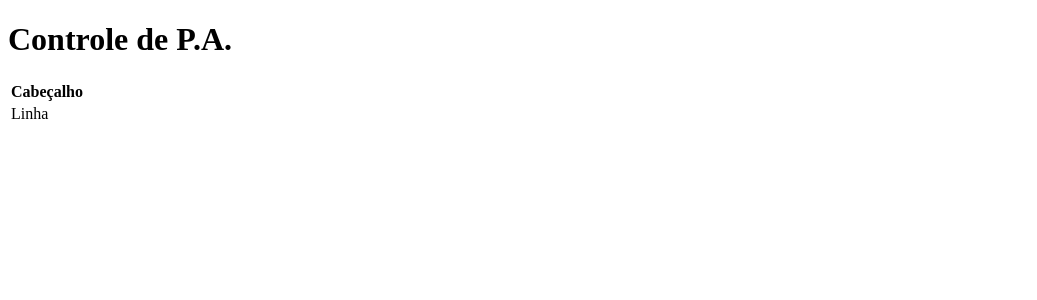
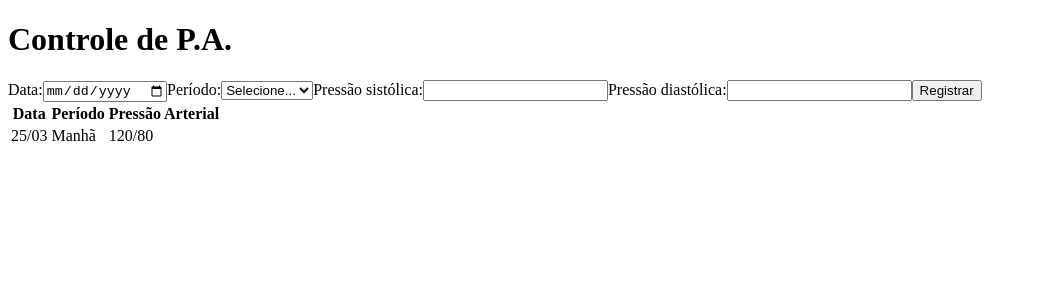
Before and after one commit to leonardo-amaro/controle-pa, a React (Vite) app: page / in a window 1280 px wide. Shown: the top 300 px of the page, without its empty margins (0-1037 px from the left). Built offline with nearby package versions, Linux system fonts and the light colour scheme.

Commit message:
adicionando Formulário e corrigindo a tabela

```diff
--- a/src/App.jsx
+++ b/src/App.jsx
@@ -1,9 +1,11 @@
+import Formulario from "./components/Fromulario"
 import Tabela from "./components/Tabela"
 
 const App = () => {
   return (
     <>
       <h1>Controle de P.A.</h1>
+      <Formulario />
       <Tabela />
     </>
   )
--- /dev/null
+++ b/src/components/Fromulario/index.jsx
@@ -0,0 +1,22 @@
+const Formulario = () => {
+    return (
+        <form>
+            <label htmlFor="data">Data:</label>
+            <input type="date" name="data" id="data" />
+            <label htmlFor="periodo-dia">Período:</label>
+            <select name="periodo-dia" id="periodo-dia">
+                <option value="" selected>Selecione...</option>
+                <option value="manha">Manhã</option>
+                <option value="tarde">Tarde</option>
+                <option value="noite">Noite</option>
+            </select>
+            <label htmlFor="p-sistole">Pressão sistólica:</label>
+            <input type="number" name="p-sistole" id="p-sistole" />
+            <label htmlFor="p-diastole">Pressão diastólica:</label>
+            <input type="number" name="p-diastole" id="p-diastole" />
+            <button>Registrar</button>
+        </form>
+    )
+}
+
+export default Formulario
--- a/src/components/Tabela/index.jsx
+++ b/src/components/Tabela/index.jsx
@@ -2,10 +2,14 @@ const Tabela = () => {
     return (
         <table>
             <thead>
-                <th>Cabeçalho</th>
+                <th>Data</th>
+                <th>Período</th>
+                <th>Pressão Arterial</th>
             </thead>
             <tr>
-                <td>Linha</td>
+                <td>25/03</td>
+                <td>Manhã</td>
+                <td>120/80</td>
             </tr>
         </table>
     )
```
